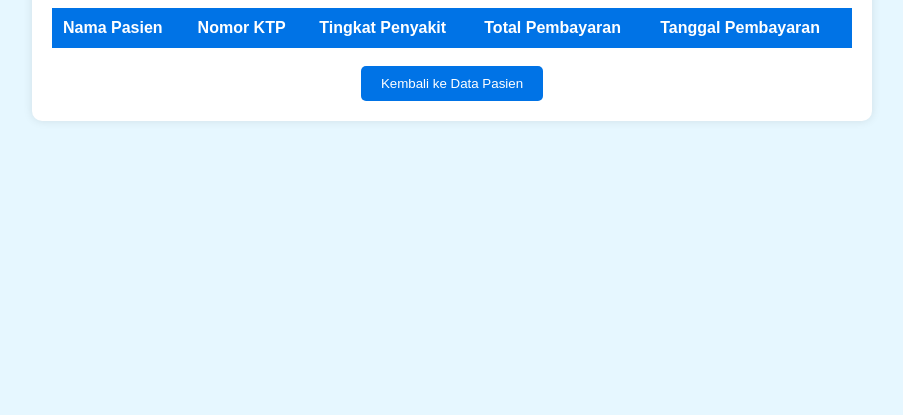
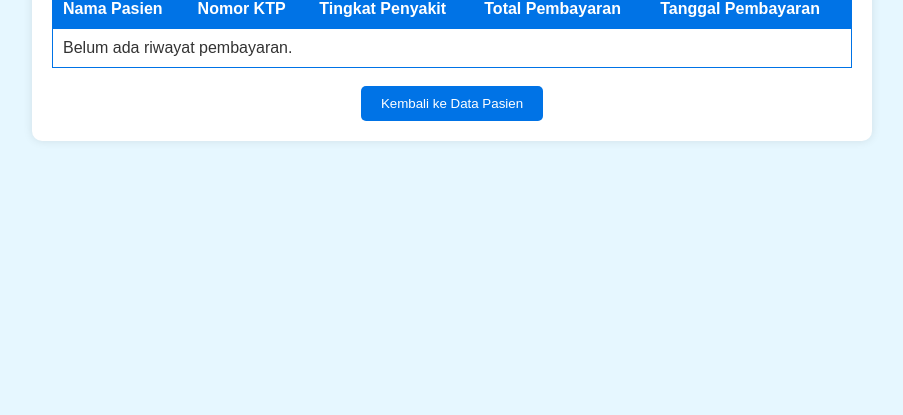
Before and after one commit to farhan8883-max/dokter, a plain HTML site: page riwayat.html in a window 1280 px wide. Shown: the part 385-800 px from the top of the page, without its empty margins (188-1091 px from the left). Drawn offline with nearby package versions, Linux system fonts and the light colour scheme; files that its build step writes are made by us from their sources.

Commit message:
Update riwayat.html

```diff
--- a/riwayat.html
+++ b/riwayat.html
@@ -28,6 +28,6 @@
         <button id="kembali">Kembali ke Data Pasien</button>
     </div>
 
-    <script src="js/riwayat.js"></script>
+    <script src="riwayat.js"></script>
 </body>
 </html>
```
